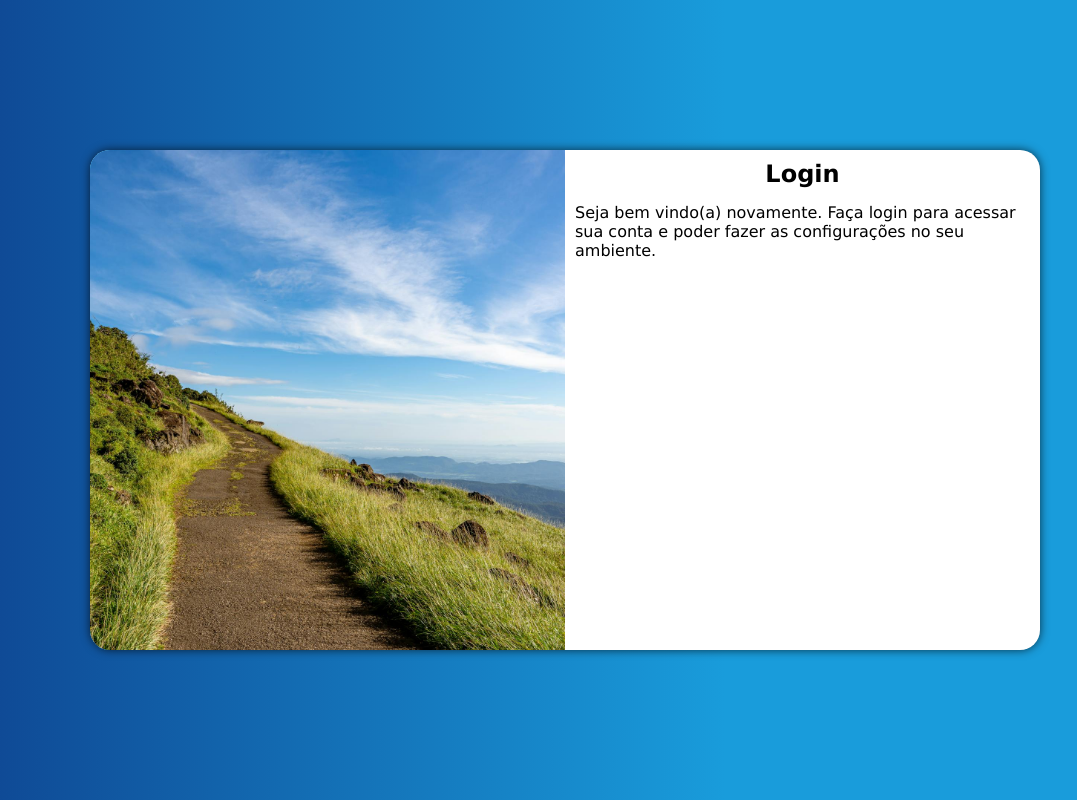
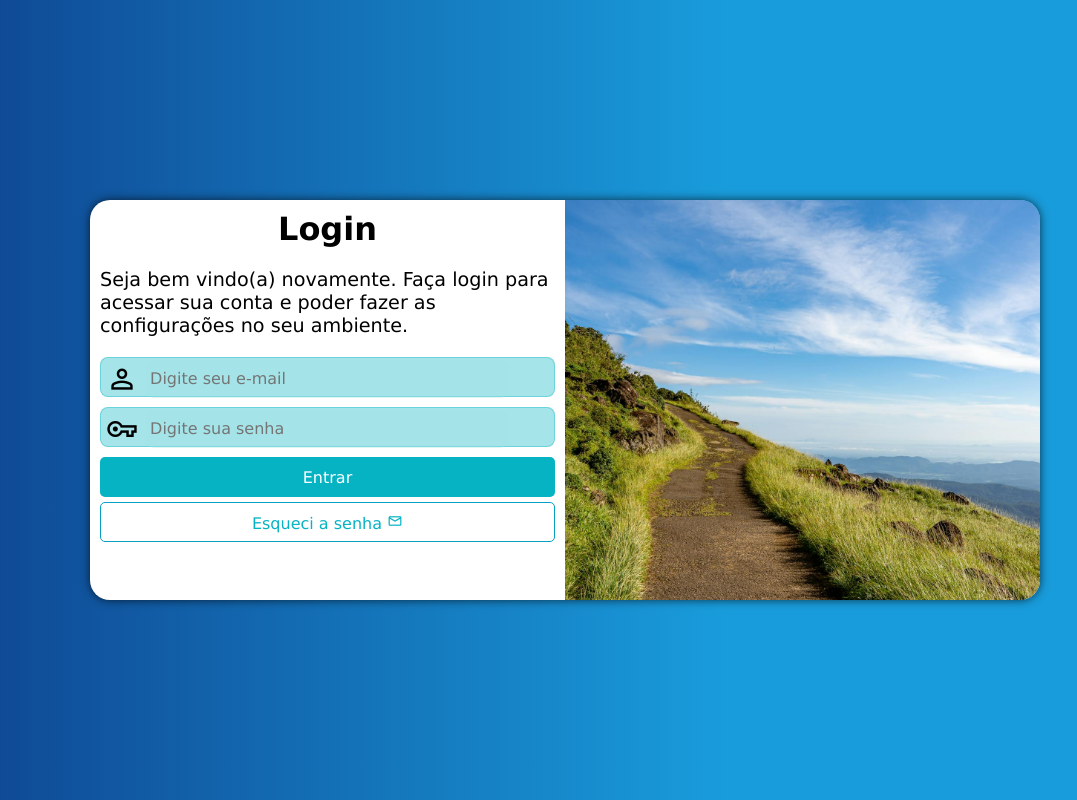
Before and after one commit to GustavoCorreia10/projeto-login, a plain HTML site: page index.html in a window 1280 px wide. Shown: the whole page, without its empty margins (75-1152 px from the left). Drawn offline with nearby package versions, Linux system fonts and the light colour scheme.

Commit message:
Projeto-Login finalizado

```diff
--- a/estilos/media-query.css
+++ b/estilos/media-query.css
@@ -19,6 +19,7 @@
 
     section#login {
         width: 80vw;
+        height: 380px;
     }
 
     section#login > div#imagem{
@@ -31,6 +32,10 @@
         float: right;
         width: 70%;
     }
+
+    div#formulario > p {
+        font-size: 1.2em;
+    }
 }
 
 @media screen and (min-width: 992px) {
@@ -42,16 +47,25 @@
 
     section#login {
         width: 950px;
+        height: 400px;
     }
 
     section#login > div#imagem {
-        float: left;
+        float: right;
         width: 50%;
         height: 100%;
     }
 
     section#login > div#formulario {
-        float: right;
+        float: left;
         width: 50%;
     }
+
+    div#formulario > h1 {
+        font-size: 2em;
+    }
+
+    div#formulario > p {
+        font-size: 1.2em;
+    }
 }
--- a/estilos/style.css
+++ b/estilos/style.css
@@ -24,6 +24,11 @@ body, html {
     width: 100vh;
 }
 
+p.texto {
+    padding-bottom: 10px;
+    padding-top: 10px;
+}
+
 main {
     position: relative;
     height: 100vh;
@@ -34,15 +39,15 @@ section#login {
     position: absolute;
     top: 50%;
     left: 50%;
-    transform: translate(-50%, -50%);
     overflow: hidden;
 
     background-color: white;
     width: 250px;
-    height: 500px;
+    height: 550px;
     border-radius: 20px;
     box-shadow: 0px 0px 10px rgba(0, 0, 0, 0.682);
 
+    transform: translate(-50%, -50%);
     transition: 0.5s;
     transition-timing-function: ease;
 }
@@ -62,6 +67,87 @@ section#login > div#formulario {
 }
 
 h1.titulo {
-    padding-bottom: 15px;
     text-align: center;
 }
+
+div#formulario > h1 {
+    text-align: center;
+    margin-bottom: 10px;
+}
+
+div#formulario > p {
+    font-size: 0.8em;
+}
+
+form > div.campo {
+    background-color: #06b3c35c;
+    border: 1.5px solid #06b3c35c;
+    display: block;
+    width: 100%;
+    height: 40px;
+    border-radius: 8px;
+    margin: 10px 0px;
+}
+
+div.campo > label {
+    display: none;
+}
+
+div.campo > span {
+
+    /* background-color: black; */
+    font-size: 2em;
+    width: 40px;
+    padding: 5px;
+}
+
+div.campo > input {
+    background-color: #a1e3e354;
+    font-size: 1em;
+    width: calc(100% - 20%);
+    height: 100%;
+    border: 0px;
+    border-radius: 8px;
+    padding: 4px;
+    transform: translateY(-11px);
+}
+
+form > input[type=submit] {
+    display: block;
+    font-size: 1em;
+    width: 100%;
+    height: 40px;
+    background-color: #06b3c3;
+    color: white;
+    border: none;
+    border-radius: 5px;
+    cursor: pointer;
+}
+
+form > input[type=submit]:hover {
+    background-color: #2357a7;
+}
+
+form > a.botao {
+    display: block;
+    text-align: center;
+    font-size: 1em;
+    width: 100%;
+    height: 40px;
+    padding-top: 10px;
+    margin-top: 5px;
+    background-color: white;
+    color: #06b3c3;
+    border: 1px solid #06a0c3;
+    text-decoration: none;
+    border-radius: 5px;
+}
+
+form > a.botao > span {
+    font-size: 1em;
+}
+
+form > a.botao:hover {
+    background-color: #06b3c3;
+    color: white;
+}
--- a/index.html
+++ b/index.html
@@ -4,6 +4,7 @@
     <meta charset="UTF-8">
     <meta name="viewport" content="width=device-width, initial-scale=1.0">
     <title>Login</title>
+    <link href="https://fonts.googleapis.com/css2?family=Material+Symbols+Outlined" rel="stylesheet" />
     <link rel="stylesheet" href="estilos/style.css">
     <link rel="stylesheet" href="estilos/media-query.css">
 </head>
@@ -16,9 +17,29 @@
 
             <div id="formulario">
                 <h1 class="titulo">Login</h1>
-                <p>Seja bem vindo(a) novamente. Faça login para acessar sua conta e poder fazer as configurações no seu ambiente.
+                <p class="texto">Seja bem vindo(a) novamente. Faça login para acessar sua conta e poder fazer as configurações no seu ambiente.
                 </p>
-                <form action="login.php" method="post"></form>
+                <form action="login.php" method="post" autocomplete="on">
+                    <div class="campo">
+                        <span class="material-symbols-outlined">person</span>
+                        <input type="email" name="login" id="ilogin" placeholder="Digite seu e-mail" autocomplete="email" required maxlength="30">
+                        <label for="ilogin">Login</label>
+
+                    </div>
+                    <div class="campo">
+                        <span class="material-symbols-outlined">vpn_key</span>
+                        <input type="password" name="senha" id="isenha" placeholder="Digite sua senha" autocomplete="current-password" required minlength="8" maxlength="20">
+                        <label for="isenha">Senha</label>
+
+                    </div>
+
+                    <input type="submit" value="Entrar">
+                    <a href="esqueci.html" class="botao">
+
+                        Esqueci a senha <span class="material-symbols-outlined">mail</span>
+
+                    </a>
+                </form>
             </div>
         </section>
     </main>
```
